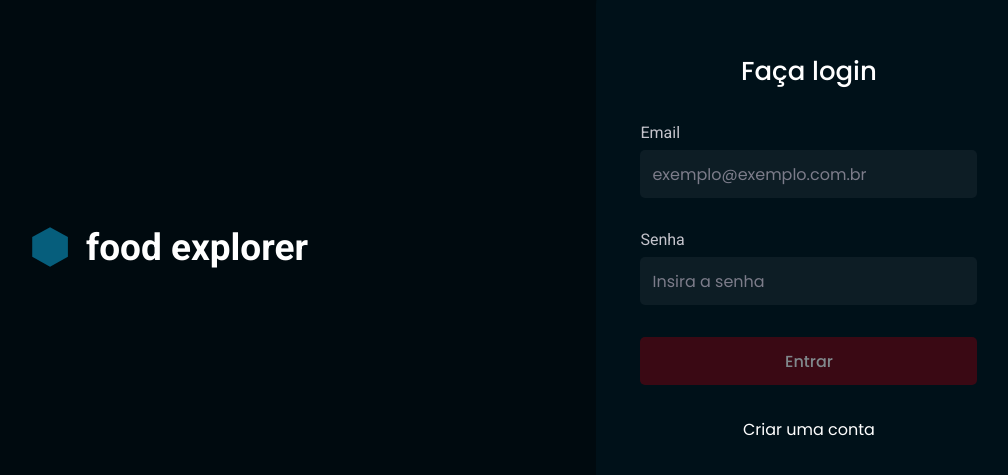
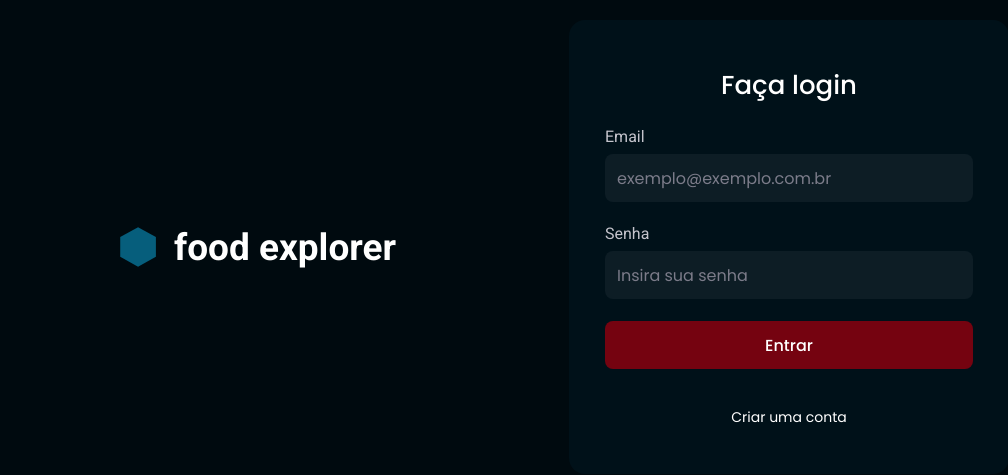
Before and after one commit to dbento-dev/food-explorer, a React (Vite) app: page / in a window 1280 px wide. Shown: the part 153-628 px from the top of the page, without its empty margins (147-1155 px from the left). Built offline with nearby package versions, Linux system fonts and the light colour scheme.

Commit message:
refact: signin page to use hook form

```diff
--- a/src/pages/SignIn/index.jsx
+++ b/src/pages/SignIn/index.jsx
@@ -1,27 +1,41 @@
-import { useState } from 'react'
 import { Link } from 'react-router-dom'
-import { Container, Form, Logo } from './styles'
+import { useForm } from 'react-hook-form'
+import { z } from 'zod'
+import { zodResolver } from '@hookform/resolvers/zod'
 
+import { Container, Logo } from './styles'
 import logoSVG from '../../assets/logo.svg'
-import { Input } from '../../components/Input'
-import { ButtonLoading } from '../../components/ButtonLoading'
+import { LoadingButton } from '../../components/Commons/LoadingButton'
 
 import { useAuth } from '../../hooks/auth'
 
 export function SignIn() {
-  const [email, setEmail] = useState('')
-  const [password, setPassword] = useState('')
-
   const { signIn, isLoading } = useAuth()
 
-  const isDisabledButton = !email || !password
-
-  const handleSignIn = () => {
+  const handleSignIn = (data) => {
+    const { email, password } = data
     signIn({
       email,
       password
     })
   }
+
+  const signInFormSchema = z.object({
+    email: z
+      .string()
+      .email('Email inválido')
+      .nonempty('Email é obrigatório')
+      .toLowerCase(),
+    password: z.string().min(6, 'Senha deve ter pelo menos 6 caracteres')
+  })
+
+  const {
+    register,
+    handleSubmit,
+    formState: { errors }
+  } = useForm({
+    resolver: zodResolver(signInFormSchema)
+  })
 
   return (
     <Container>
@@ -29,37 +43,38 @@ export function SignIn() {
         <img src={logoSVG} alt="logo do food explorer" />
         <span>food explorer</span>
       </Logo>
-      <Form>
-        <div>
+
+      <main>
+        <form onSubmit={handleSubmit(handleSignIn)}>
           <h1>Faça login</h1>
-          <label htmlFor="email">Email</label>
-          <Input
-            name="email"
-            placeholder="exemplo@exemplo.com.br"
-            type="email"
-            onChange={(e) => setEmail(e.target.value)}
-          />
+          <div>
+            <label htmlFor="email">Email</label>
+            <input
+              placeholder="exemplo@exemplo.com.br"
+              type="email"
+              {...register('email')}
+            />
+            {errors.email && (
+              <span className="error">{errors.email.message}</span>
+            )}
+          </div>
+          <div>
+            <label htmlFor="password">Senha</label>
+            <input
+              placeholder="Insira sua senha"
+              type="password"
+              {...register('password')}
+            />
+            {errors.password && (
+              <span className="error">{errors.password.message}</span>
+            )}
+          </div>
 
-          <label htmlFor="password">Senha</label>
-          <Input
-            name="password"
-            placeholder="Insira a senha"
-            type="password"
-            onChange={(e) => setPassword(e.target.value)}
-          />
-
-          <ButtonLoading
-            className="signin-button"
-            title="Entrar"
-            buttontype="primary"
-            isLoading={isLoading}
-            onClick={handleSignIn}
-            isDisabled={isDisabledButton}
-          />
+          <LoadingButton type="submit" title="Entrar" loading={isLoading} />
 
           <Link to="/register">Criar uma conta</Link>
-        </div>
-      </Form>
+        </form>
+      </main>
     </Container>
   )
 }
--- a/src/pages/SignIn/styles.js
+++ b/src/pages/SignIn/styles.js
@@ -8,12 +8,113 @@ export const Container = styled.div`
   flex-direction: column;
   justify-content: center;
   gap: 1.6rem;
+  padding: 2.6rem 1.6rem;
 
-  @media ${device.laptop} {
+  > main {
+    width: 100%;
+    display: flex;
+    flex-direction: column;
+    justify-content: center;
+    padding: 2.6rem 1.6rem;
+
+    > form {
+      width: 100%;
+      display: flex;
+      flex-direction: column;
+      justify-content: center;
+      gap: 2.2rem;
+      background-color: ${({ theme }) => theme.COLORS.DARK_700};
+      padding: 2.6rem 1.6rem;
+      border-radius: 1.6rem;
+
+      > h1 {
+        font-size: 2.2rem;
+        font-weight: 500;
+        color: ${({ theme }) => theme.COLORS.LIGHT_100};
+        align-self: center;
+      }
+
+      > div {
+        width: 100%;
+        display: flex;
+        flex-direction: column;
+
+        > label {
+          font-family: 'Roboto', sans-serif;
+          font-size: 1.6rem;
+          font-weight: 400;
+          color: ${({ theme }) => theme.COLORS.LIGHT_400};
+          margin-bottom: 0.8rem;
+        }
+
+        > input {
+          height: 48px;
+          width: 100%;
+          padding: 12px;
+          color: ${({ theme }) => theme.COLORS.LIGHT_100};
+          background-color: ${({ theme }) => theme.COLORS.DARK_900};
+          border-radius: 8px;
+          border: 0;
+
+          &::placeholder {
+            color: ${({ theme }) => theme.COLORS.LIGHT_500};
+          }
+        }
+
+        > .error {
+          color: ${({ theme }) => theme.COLORS.RED_400};
+          font-size: 1.2rem;
+        }
+      }
+
+      > a {
+        margin-top: 1.6rem;
+        font-size: 1.4rem;
+        align-self: center;
+        color: ${({ theme }) => theme.COLORS.LIGHT_100};
+      }
+
+      @media ${device.laptop} {
+        width: 100%;
+        max-width: 47.2rem;
+        padding: 4.6rem 3.6rem;
+
+        > h1 {
+          font-size: 2.6rem;
+          font-weight: 500;
+          color: ${({ theme }) => theme.COLORS.LIGHT_100};
+          align-self: center;
+        }
+      }
+    }
+  }
+
+  @media ${device.tablet} {
     flex-direction: row;
     align-items: center;
     justify-content: center;
     gap: 0;
+
+    > main {
+      width: 100%;
+    }
+  }
+
+  @media ${device.laptop} {
+    padding: 9rem 10.8rem;
+
+    > main {
+      max-width: 47.2rem;
+
+      > form {
+        > div {
+          > .error {
+            color: ${({ theme }) => theme.COLORS.RED_400};
+            font-size: 1.4rem;
+          }
+        }
+      }
+    }
   }
 `
 
@@ -37,71 +138,3 @@ export const Logo = styled.div`
     font-weight: 700;
   }
 `
-
-export const Form = styled.form`
-  width: 100%;
-  display: flex;
-  justify-content: center;
-  padding: 0 1.6rem;
-
-  > div {
-    width: 100%;
-    display: flex;
-    flex-direction: column;
-    justify-content: center;
-    background-color: ${({ theme }) => theme.COLORS.DARK_700};
-    height: 100%;
-    padding: 6.4rem 1.6rem;
-    border-radius: 1.6rem;
-
-    > h1 {
-      font-size: 2.2rem;
-      font-weight: 500;
-      color: ${({ theme }) => theme.COLORS.LIGHT_100};
-      align-self: center;
-    }
-
-    > label {
-      font-family: 'Roboto', sans-serif;
-      font-size: 1.6rem;
-
-      font-weight: 400;
-      color: ${({ theme }) => theme.COLORS.LIGHT_400};
-      margin-top: 3.2rem;
-      margin-bottom: 0.8rem;
-    }
-
-    > .signin-button {
-      margin-top: 3.2rem;
-    }
-
-    > a {
-      margin-top: 3.2rem;
-      color: ${({ theme }) => theme.COLORS.LIGHT_100};
-      align-self: center;
-    }
-  }
-
-  @media ${device.mobileL} {
-    > div {
-      width: 100%;
-      max-width: 42.5rem;
-      padding: 6.4rem 2.6rem;
-    }
-  }
-
-  @media ${device.laptop} {
-    > div {
-      width: 100%;
-      max-width: 42.5rem;
-      padding: 6.4rem 4.4rem;
-
-      > h1 {
-        font-size: 2.6rem;
-        font-weight: 500;
-        color: ${({ theme }) => theme.COLORS.LIGHT_100};
-        align-self: center;
-      }
-    }
-  }
-`
```
